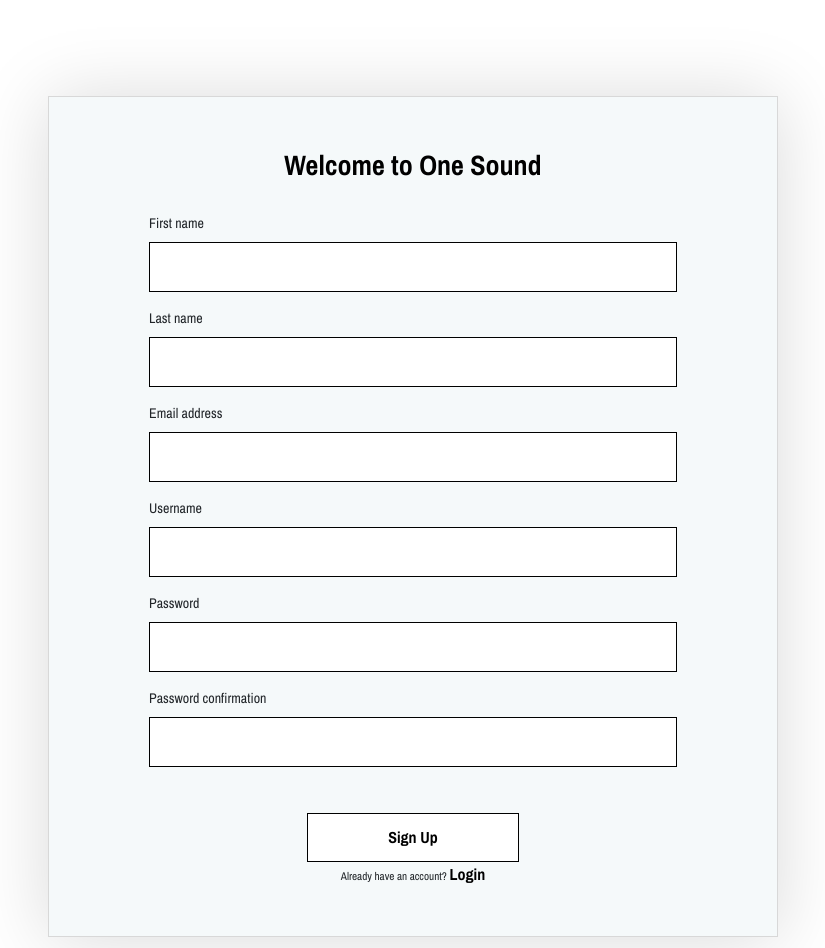
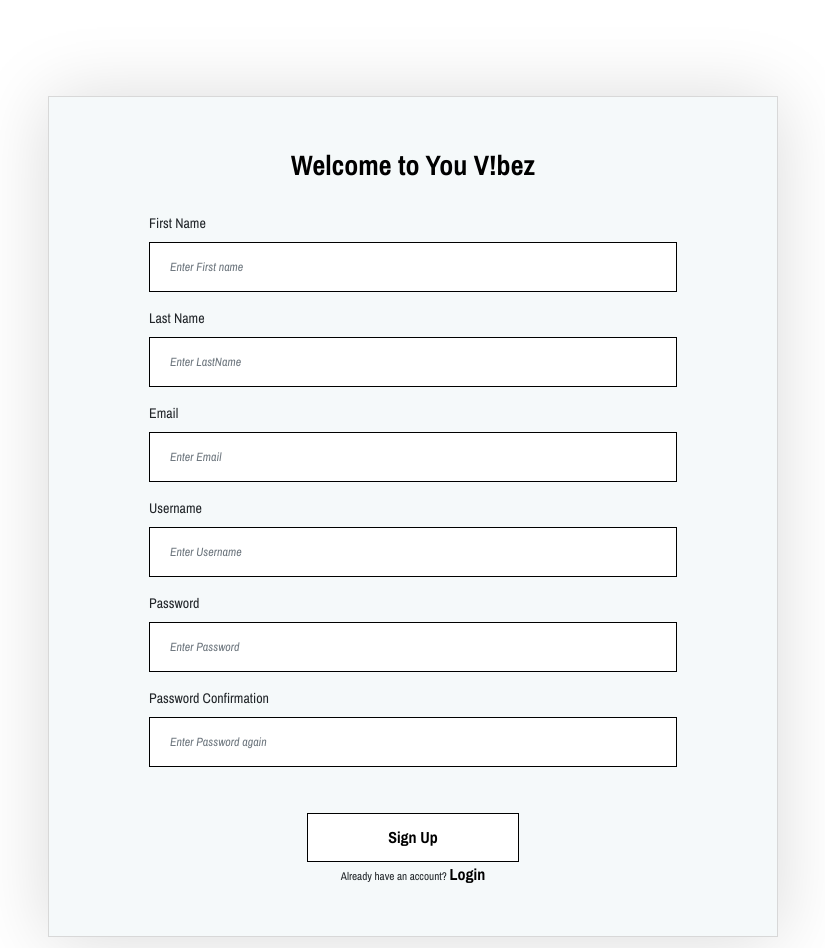
Before and after one commit to peternelson22/music-project, a Django app: page /register/ in a window 1280 px wide. Shown: the part 501-1449 px from the top of the page, without its empty margins (227-1052 px from the left). Run offline with Django 4.2, Linux system fonts and the light colour scheme; some libraries are stand-ins or nearby versions.

Commit message:
bug fixes and registration overhaul

```diff
--- a/app/fixtures.json
+++ /dev/null
@@ -1 +0,0 @@
-[
--- a/app/static/js/active.js
+++ b/app/static/js/active.js
@@ -213,3 +213,20 @@
     })
 
 })(jQuery);
+
+
+ function validate() {
+        let password = document.getElementById("pass1").value;
+        let cpassword = document.getElementById("pass2").value;
+        let message = document.getElementById("message");
+
+
+        if (password.length != 0) {
+            if (password == cpassword) {
+                message.textContent = "";
+            } else {
+                message.textContent = "*password does not match*";
+            }
+        }
+
+    }
--- a/app/templates/core/albums-store.html
+++ b/app/templates/core/albums-store.html
@@ -90,7 +90,7 @@
                 <div class="col-12 col-sm-4 col-md-3 col-lg-2 single-album-item t c p">
                     <div class="single-album">
                         <div class="img-container">
-                        <img src="{{album.logo.url}}" alt="">
+                        <img src="{{album.imageURL}}" alt="">
                         </div>
                         <div class="album-info">
                             <a href="{% url 'song' album.id %}">
--- a/app/templates/users/accounts.html
+++ b/app/templates/users/accounts.html
@@ -38,7 +38,7 @@
 
                         <div class="align-items-center ">
                             <div class="img-container">
-                            <img src="{{profile.image.url}}" alt="" class="rounded-circle">
+                            <img src="{{profile.imageURL}}" alt="" class="rounded-circle">
                             </div>
                             <div class="d-flex justify-content-center">
                                 <p class="mt-3"><a href="{% url 'profile' profile.id %}">{{profile.first_name}}</a></p>
--- a/app/templates/users/register.html
+++ b/app/templates/users/register.html
@@ -16,17 +16,49 @@
         <div class="row justify-content-center">
             <div class="col-12 col-lg-8">
                 <div class="login-content">
-                    <h3>Welcome to One Sound</h3>
+                    <h3>Welcome to You V!bez</h3>
                     <!-- Login Form -->
                     <div class="login-form">
-                        <form action="#" method="post">
+                        <form action="{% url 'register' %}" method="post">
                             {% csrf_token %}
-                            {% for field in form %}
+
                             <div class="form-group">
-                                <label for="exampleInputEmail1">{{field.label}}</label>
-                                {{field}}
+                                <label for="exampleInputEmail1">First Name</label>
+                                <input type="text" class="form-control" id="exampleInputEmail1" aria-describedby="emailHelp"
+                                    placeholder="Enter First name" name="firstname">
+
                             </div>
-                            {% endfor %}
+                            <div class="form-group">
+                                <label for="exampleInputName2">Last Name</label>
+                                <input type="text" class="form-control" id="exampleInputName2" aria-describedby="emailHelp"
+                                    placeholder="Enter LastName" name="lastname">
+
+                            </div>
+                            <div class="form-group">
+                                <label for="exampleInputEmail">Email</label>
+                                <input type="text" class="form-control" id="exampleInputEmail" aria-describedby="emailHelp"
+                                    placeholder="Enter Email" name="email">
+
+                            </div>
+                            <div class="form-group">
+                                <label for="exampleInputUsername">Username</label>
+                                <input type="text" class="form-control" id="exampleInputUsername" aria-describedby="emailHelp"
+                                    placeholder="Enter Username" name="username">
+
+                            </div>
+                            <div class="form-group">
+                                <label for="exampleInputEmail1">Password</label>
+                                <input type="text" id="pass1" class="form-control" id="exampleInputEmail1" aria-describedby="emailHelp"
+                                    placeholder="Enter Password"  name="password1">
+
+                            </div>
+                            <div class="form-group">
+                                <label for="exampleInputEmail1">Password Confirmation</label>
+                                <input type="text" id="pass2" class="form-control" id="exampleInputEmail1" aria-describedby="emailHelp"
+                                    placeholder="Enter Password again"  name="password2" onkeyup="validate()">
+                                     <small id="message" class="text-danger float-start"></small>
+
+                            </div>
                             <button type="submit" class="btn oneMusic-btn mt-30">Sign up</button>
                             <div>
                                 <small>Already have an account? <a href="{% url 'login' %}">Login</a></small>
@@ -39,4 +71,6 @@
     </div>
 </section>
 <!-- ##### Registeration Area End ##### -->
+
+
 {% endblock %}
--- a/app/users/forms.py
+++ b/app/users/forms.py
@@ -1,21 +1,5 @@
-from django.contrib.auth.forms import UserCreationForm
-from django.contrib.auth.models import User
 from django import forms
 from .models import Message, Profile
-
-
-class UserForm(UserCreationForm):
-    class Meta:
-        model = User
-        fields = ['first_name', 'last_name', 'email',
-                  'username', 'password1', 'password2']
-
-    def __init__(self, *args, **kwargs):
-        super(UserForm, self).__init__(*args, **kwargs)
-
-        for name, field in self.fields.items():
-            field.widget.attrs.update({'class': 'form-control'})
-
 
 class MessageForm(forms.ModelForm):
     class Meta:
--- a/app/users/views.py
+++ b/app/users/views.py
@@ -3,7 +3,7 @@ from django.contrib.auth.models import User
 from django.contrib.auth import login, authenticate, logout
 from django.contrib import messages
 from django.contrib.auth.decorators import login_required
-from .forms import ProfileForm, UserForm, MessageForm
+from .forms import ProfileForm, MessageForm
 from .models import Profile
 from core.models import Album, Song
 from .utils import paginate_profiles, paginate_msgs
@@ -33,8 +33,8 @@ def _login(request):
 
         try:
             user = User.objects.get(username=username)
-        except User.DoesNotExist:
-            messages.error(request, 'User does not exist')
+        except:
+            pass
 
         user = authenticate(request, username=username, password=password)
 
@@ -53,31 +53,33 @@ def _logout(request):
 
 
 def register(request):
-    form = UserForm()
 
     if request.method == 'POST':
-        form = UserForm(request.POST)
-        if form.is_valid():
-            user = form.save(commit=False)
-            username = user.username
-            email = user.email
+        first_name = request.POST.get('firstname')
+        last_name = request.POST.get('lastname')
+        email = request.POST.get('email')
+        username = request.POST.get('username')
+        password = request.POST.get('password1')
+        password2 = request.POST.get('password2')
 
+        if password == password2:
             if User.objects.filter(email=email).exists():
-                messages.info(request, 'Email already taken')
+                messages.info(request, 'Email already taken...')
                 return redirect('register')
             elif User.objects.filter(username=username).exists():
-                messages.info(request, 'Username already taken')
+                messages.info(request, 'Username already taken...')
                 return redirect('register')
             else:
+                user = User.objects.create_user(first_name=first_name, last_name=last_name, email=email, username=username, password=password)
                 user.save()
+                messages.success(request, 'Successfully registered...')
+                login(request, user)
+        else:
+            messages.error(request, 'Password not matching...')
+            return redirect('register')
 
-                messages.success(request, 'Successfully registered')
-                login(request, user)
-                return redirect('index')
-        else:
-            messages.error(request, 'Password inconsitent and please enter a strong password')
+    return render(request, 'users/register.html')
 
-    return render(request, 'users/register.html', {'form': form})
 
 
 def profile(request, pk):
--- a/docker-compose.yml
+++ b/docker-compose.yml
@@ -7,6 +7,7 @@ services:
     command: >
       sh -c "python manage.py wait_for_db &&
              python manage.py migrate &&
+             python manage.py loaddata adminuser &&
              python manage.py runserver 0.0.0.0:8000"
     ports:
       - 8000:8000
```
Also changed, not shown: app/core/models.py (+15 -8 lines), app/templates/core/event.html (+11 -20 lines), app/templates/users/index.html (+4 -4 lines), app/users/models.py (+8 -1 lines), app/users/signals.py (+5 -2 lines), app/core/migrations/0003_alter_album_owner.py (added), app/media/blankimage.png (deleted), app/users/migrations/0003_alter_profile_image.py (added).
